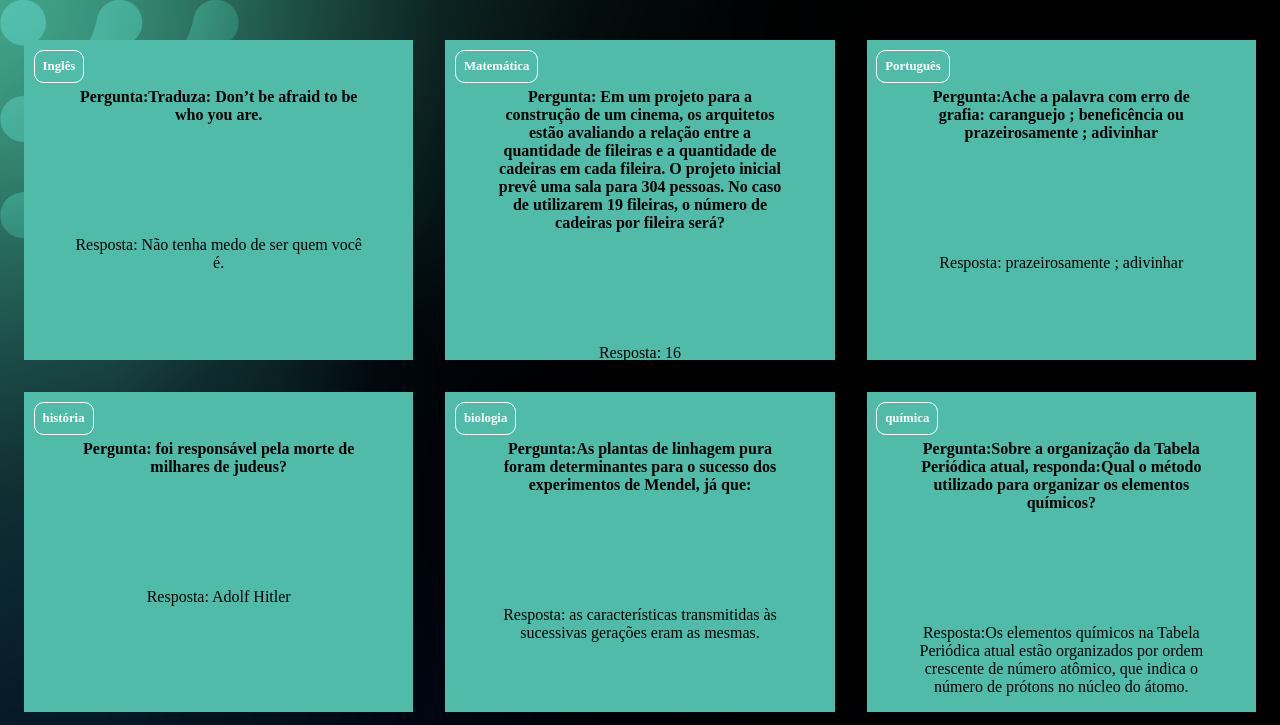
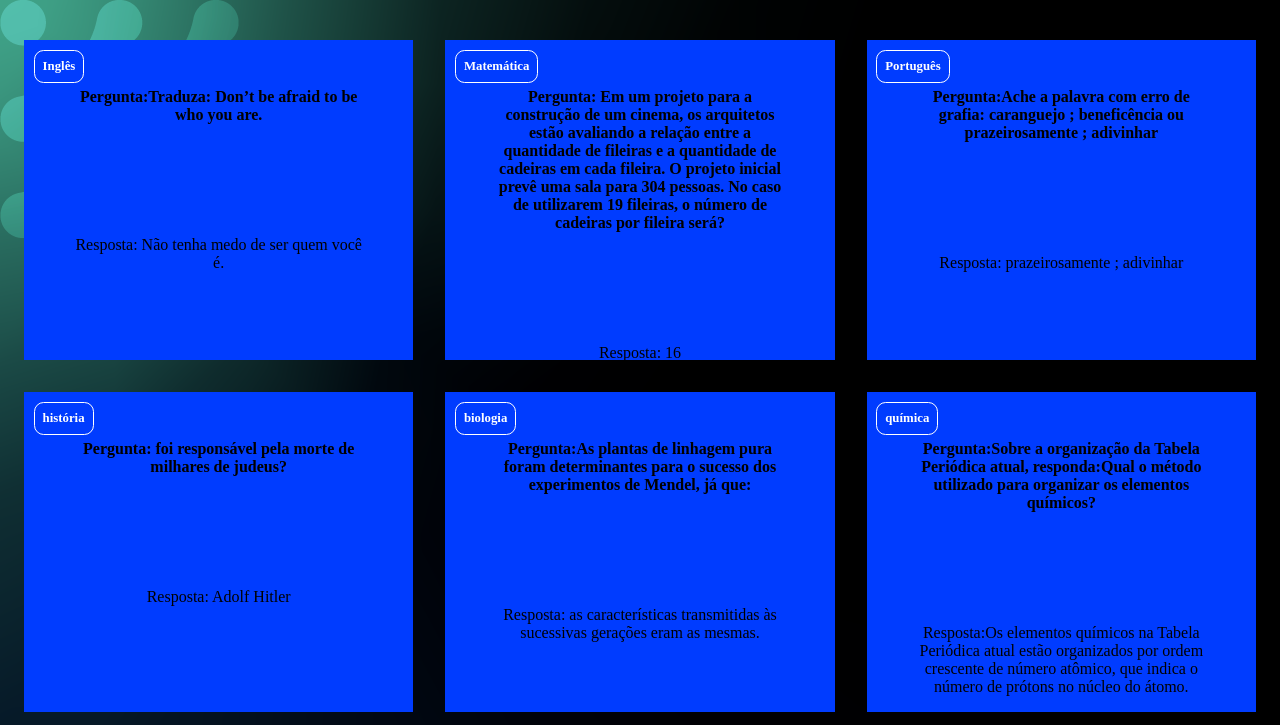
Before and after one commit to RakellyApo/flash.Card.2-D, a plain HTML site: page index.html in a window 1280 px wide. Shown: the top 725 px of the page. Drawn offline with Linux system fonts and the light colour scheme.

Commit message:
01.10.24

```diff
--- a/assets/style.css
+++ b/assets/style.css
@@ -1,6 +1,6 @@
 :root {
     --text-color: #ffffff;
-    --card-front-color: #51BBA9;
+    --card-front-color: #003cff;
     --card-back-color: #000000;
 }
 
```
